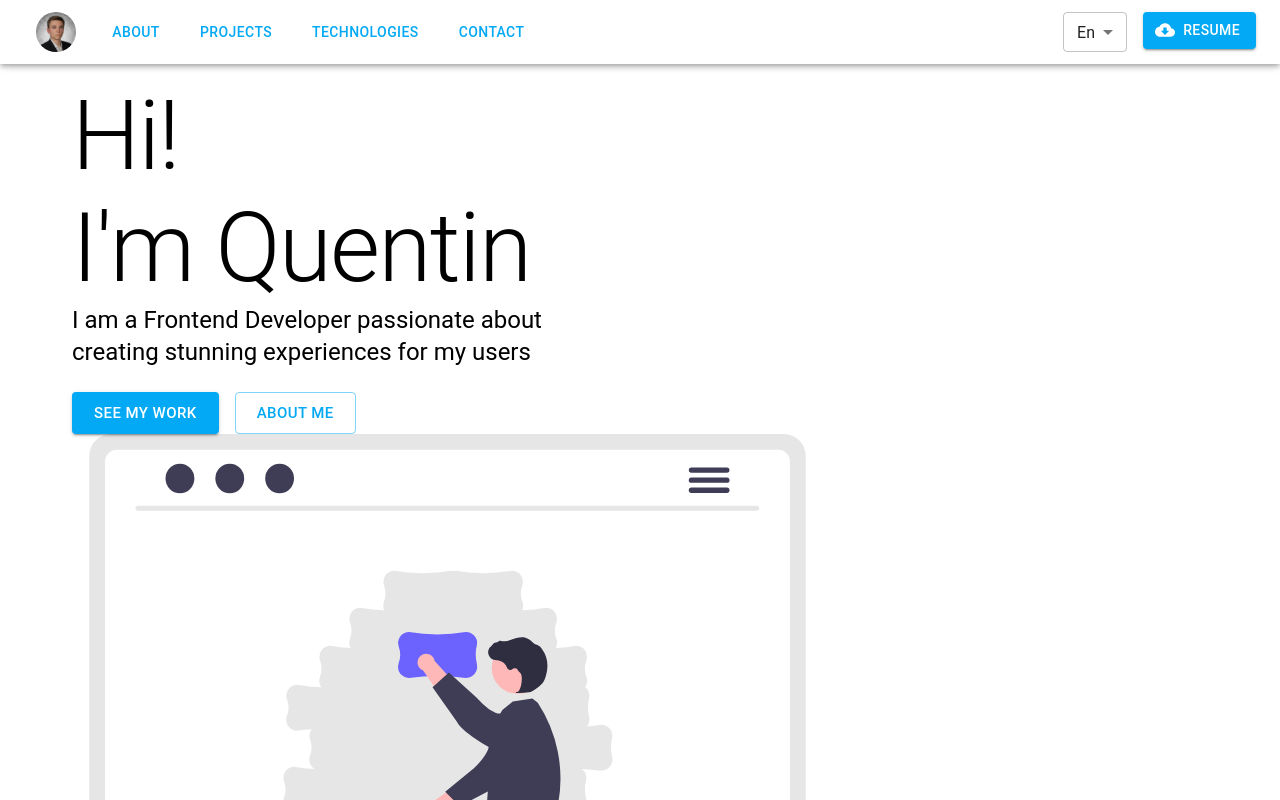
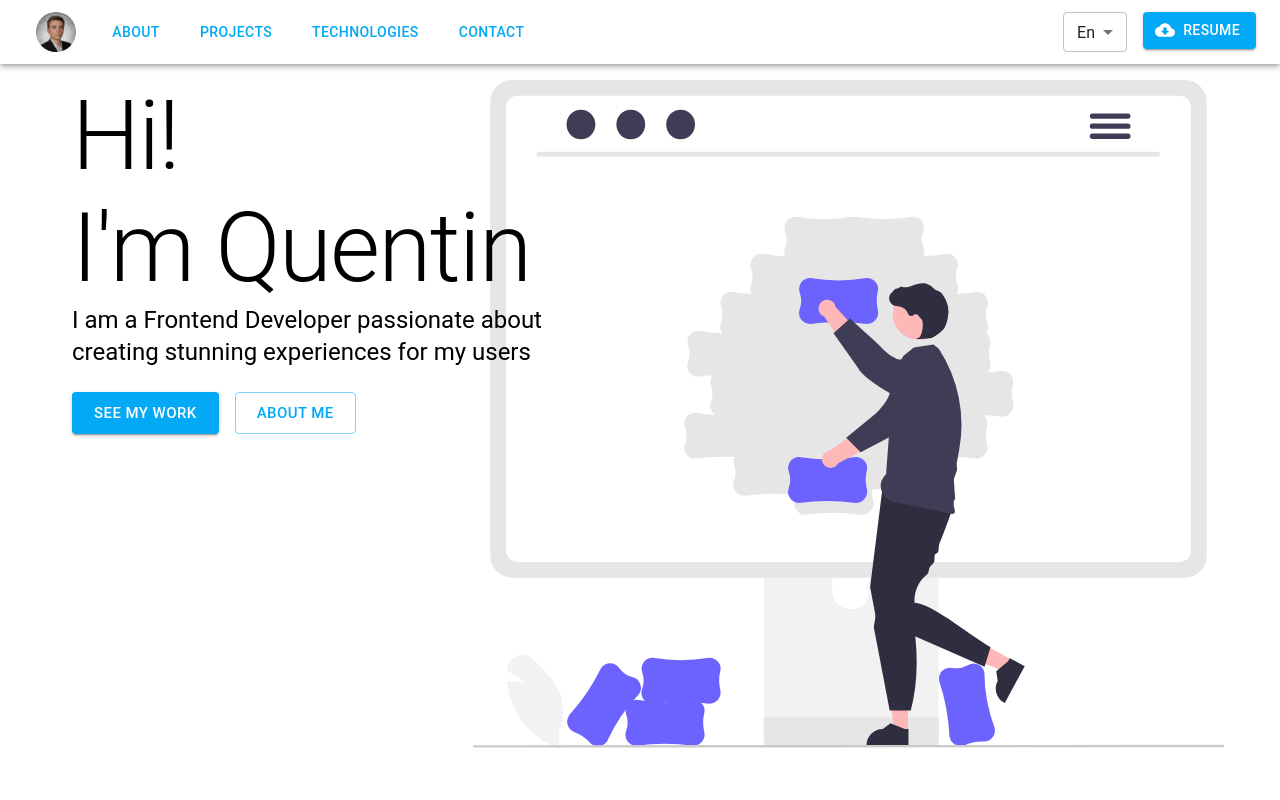
Before and after one commit to couvq/Portfolio-Site-V.2, a React (Create React App) app in the folder portfolio-site-v2/: page / in a window 1280 px wide. Shown: the top 800 px of the page. Built offline with nearby package versions, Linux system fonts and the light colour scheme.

Commit message:
added some hero styling

```diff
--- a/portfolio-site-v2/src/components/Hero/Hero.js
+++ b/portfolio-site-v2/src/components/Hero/Hero.js
@@ -8,7 +8,7 @@ import Illustration from "./Illustration";
 const Hero = () => {
   return (
     <Container sx={{ margin: "5rem 2.5rem" }}>
-      <div>
+      <div style={{ position: 'absolute'}}>
         <HeroText />
         <HeroButtons />
       </div>
--- a/portfolio-site-v2/src/components/Hero/Illustration.js
+++ b/portfolio-site-v2/src/components/Hero/Illustration.js
@@ -4,7 +4,7 @@ const Illustration = () => {
 
 
   return (
-    <img src="/illustration.svg" alt="web developer" />
+    <img src="/illustration.svg" alt="web developer" style={{ float: 'right'}} />
   );
 }
 
```
